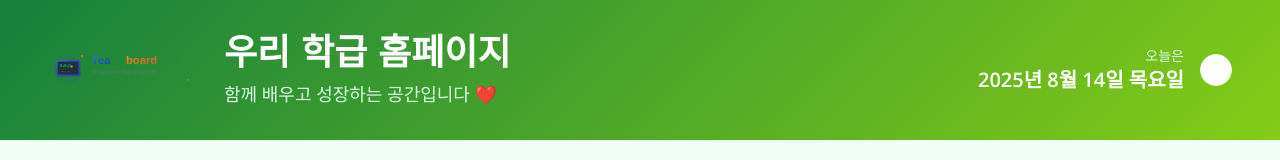
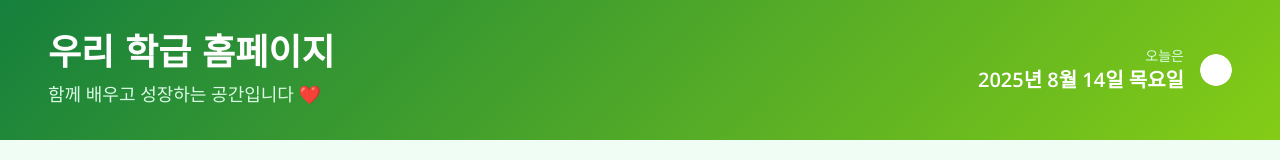
Before and after one commit to reallygood83/teacherboard, a Next.js app: page /class in a window 1280 px wide. Shown: the top 160 px of the page. Built offline with nearby package versions, Linux system fonts and the light colour scheme; no server answers.

Commit message:
ui: remove header logo for compact design
- 헤더에서 Teaboard 로고 제거
- 원래처럼 컴팩트한 헤더 디자인으로 복원
- SNS 공유용 메타데이터는 유지 (Open Graph 이미지 등)

```diff
--- a/app/class/page.tsx
+++ b/app/class/page.tsx
@@ -375,18 +375,9 @@ export default function ClassHomepage() {
       <header className={`${getGradientClass()} text-white md:py-8 py-6 px-4`}>
         <div className="max-w-7xl mx-auto">
           <div className="flex items-center justify-between">
-            <div className="flex items-center gap-4">
-              <div className="hidden md:block">
-                <img
-                  src="/teaboard-logo.svg"
-                  alt="Teaboard"
-                  className="h-12 w-auto opacity-90 hover:opacity-100 transition-opacity"
-                />
-              </div>
-              <div>
-                <h1 className="font-serif font-black md:text-4xl text-2xl mb-2">{settings.title}</h1>
-                <p className="text-green-100 md:text-lg text-base">{settings.subtitle}</p>
-              </div>
+            <div>
+              <h1 className="font-serif font-black md:text-4xl text-2xl mb-2">{settings.title}</h1>
+              <p className="text-green-100 md:text-lg text-base">{settings.subtitle}</p>
             </div>
             <div className="flex items-center gap-4">
               <div className="text-right">
```
